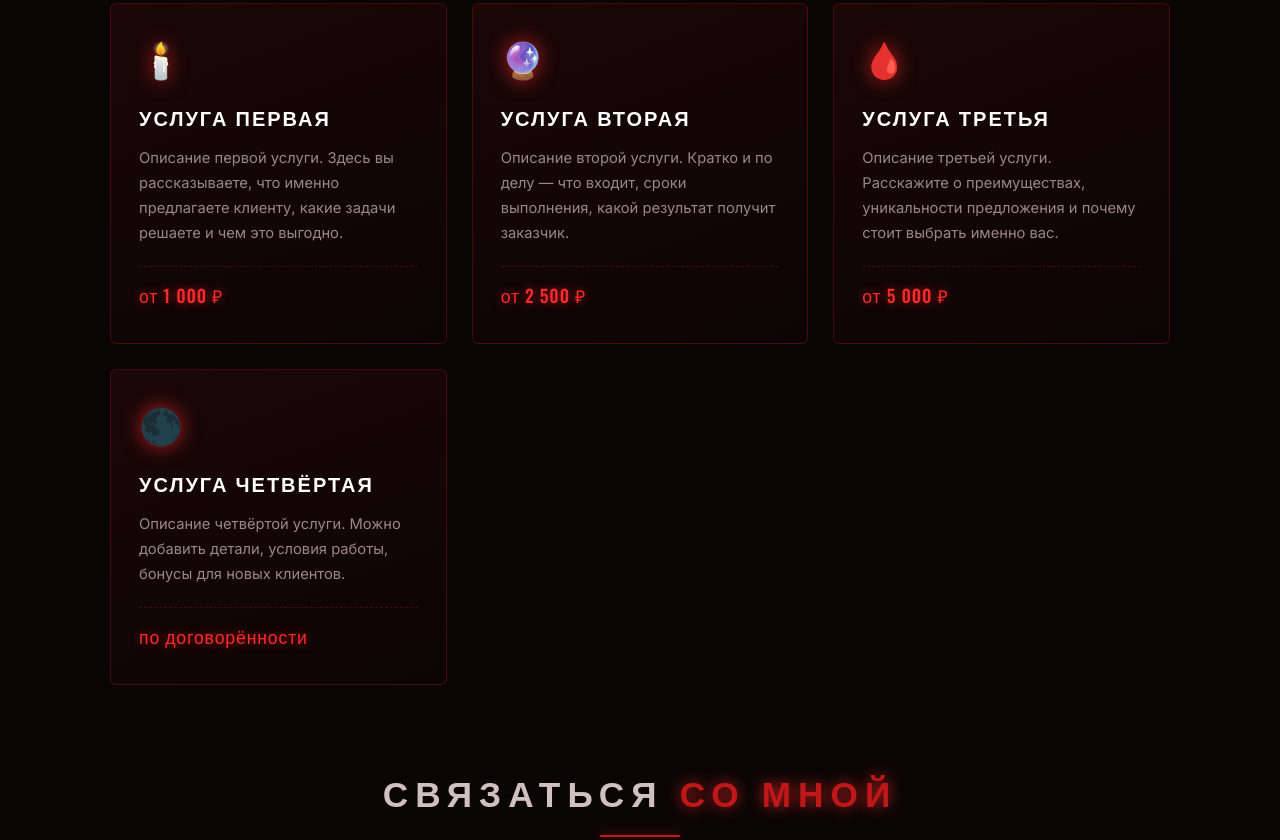
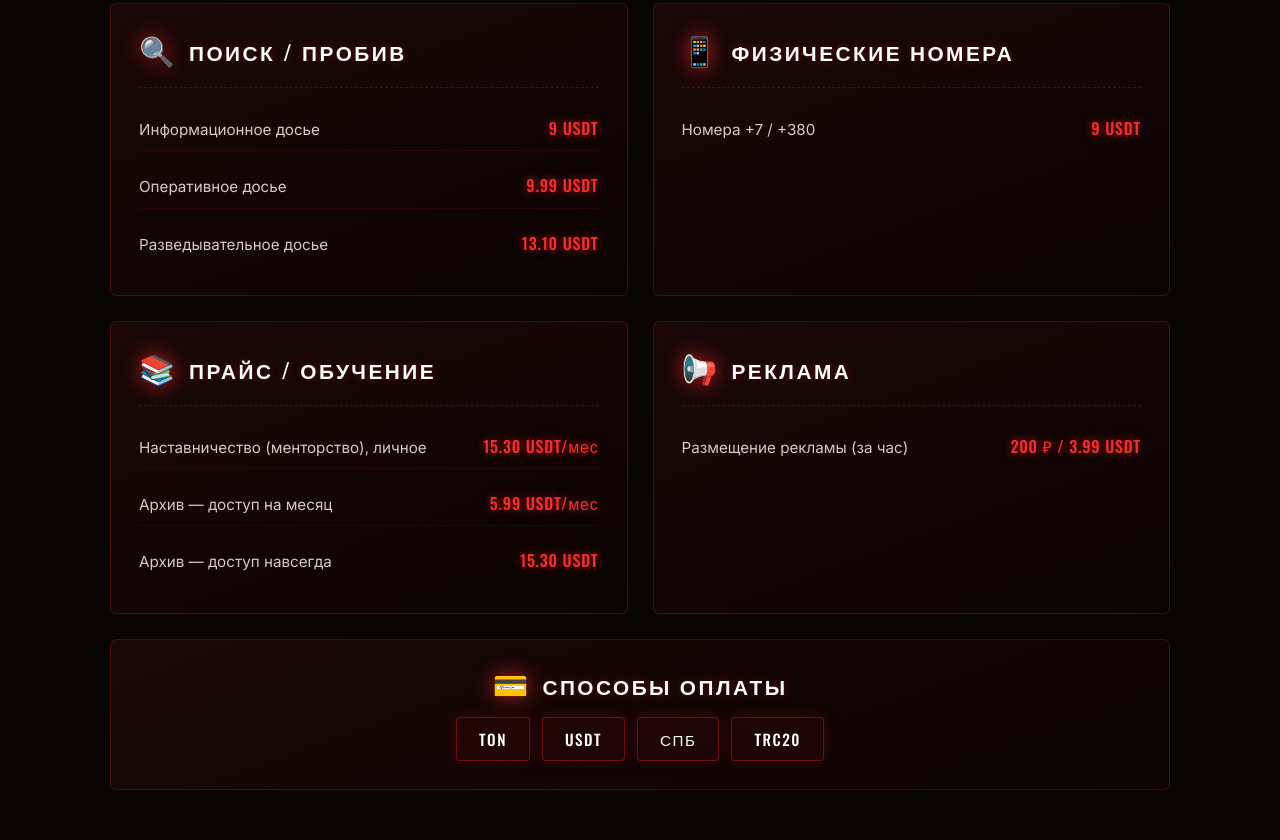
Before and after one commit to tgvherogorg/tgvherogorg.github.io, a plain HTML site: page index.html in a window 1280 px wide. Shown: the part 838-1678 px from the top of the page. Drawn offline with nearby package versions, Linux system fonts and the light colour scheme.

Commit message:
Update index.html

```diff
--- a/index.html
+++ b/index.html
@@ -247,9 +247,10 @@
             box-shadow: 0 0 12px var(--red);
         }
 
+        /* ============ УСЛУГИ — КОМПАКТНЫЙ ВИД ============ */
         .services {
             display: grid;
-            grid-template-columns: repeat(auto-fit, minmax(280px, 1fr));
+            grid-template-columns: repeat(auto-fit, minmax(340px, 1fr));
             gap: 25px;
         }
 
@@ -257,7 +258,7 @@
             background: linear-gradient(160deg, rgba(30,8,8,0.9) 0%, rgba(12,4,4,0.95) 100%);
             border: 1px solid rgba(192, 24, 24, 0.3);
             border-radius: 6px;
-            padding: 35px 28px;
+            padding: 30px 28px;
             position: relative;
             overflow: hidden;
             transition: all 0.4s ease;
@@ -276,45 +277,118 @@
 
         .service-card:hover {
             border-color: var(--red-bright);
-            transform: translateY(-8px);
+            transform: translateY(-6px);
             box-shadow: 0 15px 40px rgba(0,0,0,0.7), 0 0 30px rgba(192,24,24,0.3);
         }
 
         .service-card:hover::before { opacity: 1; }
 
+        /* Заголовок карточки-категории */
+        .service-header {
+            display: flex;
+            align-items: center;
+            gap: 14px;
+            padding-bottom: 18px;
+            margin-bottom: 18px;
+            border-bottom: 1px dashed rgba(192, 24, 24, 0.35);
+        }
+
         .service-icon {
-            font-size: 2.2rem;
-            margin-bottom: 20px;
-            display: inline-block;
+            flex-shrink: 0;
+            font-size: 1.8rem;
             filter: drop-shadow(0 0 10px rgba(255, 42, 42, 0.7));
         }
 
         .service-card h3 {
             font-family: 'Oswald', sans-serif;
-            font-size: 1.25rem;
-            letter-spacing: 0.1em;
+            font-size: 1.3rem;
+            letter-spacing: 0.12em;
             text-transform: uppercase;
             color: #fff;
-            margin-bottom: 14px;
+            text-shadow: 0 0 10px rgba(255, 42, 42, 0.3);
         }
 
-        .service-card p {
-            font-size: 0.92rem;
-            color: #9a8888;
-            line-height: 1.7;
-            margin-bottom: 20px;
+        /* Список позиций внутри категории */
+        .service-list {
+            list-style: none;
+            display: flex;
+            flex-direction: column;
+            gap: 12px;
         }
 
-        .service-price {
+        .service-list li {
+            display: flex;
+            justify-content: space-between;
+            align-items: baseline;
+            gap: 14px;
+            padding: 10px 0;
+            border-bottom: 1px solid rgba(192, 24, 24, 0.12);
+            font-size: 0.95rem;
+        }
+
+        .service-list li:last-child { border-bottom: none; }
+
+        .service-list .name {
+            color: #d8c8c8;
+            line-height: 1.4;
+            flex: 1;
+        }
+
+        .service-list .price {
             font-family: 'Oswald', sans-serif;
-            font-size: 1.1rem;
+            font-size: 1rem;
             color: var(--red-bright);
             letter-spacing: 0.05em;
             text-shadow: 0 0 10px rgba(255, 42, 42, 0.6);
-            padding-top: 15px;
-            border-top: 1px dashed rgba(192, 24, 24, 0.3);
+            white-space: nowrap;
+            flex-shrink: 0;
         }
 
+        /* Карточка "Способ оплаты" */
+        .payment-card {
+            grid-column: 1 / -1;
+            text-align: center;
+            padding: 28px 28px;
+        }
+
+        .payment-card .service-header {
+            justify-content: center;
+            border-bottom: none;
+            margin-bottom: 14px;
+            padding-bottom: 0;
+        }
+
+        .payment-tags {
+            display: flex;
+            flex-wrap: wrap;
+            justify-content: center;
+            gap: 12px;
+            margin-top: 10px;
+        }
+
+        .payment-tag {
+            font-family: 'Oswald', sans-serif;
+            font-size: 0.95rem;
+            letter-spacing: 0.1em;
+            text-transform: uppercase;
+            padding: 10px 22px;
+            border: 1px solid rgba(192, 24, 24, 0.5);
+            border-radius: 4px;
+            color: #fff;
+            background: rgba(192, 24, 24, 0.08);
+            box-shadow: 0 0 15px rgba(192, 24, 24, 0.2);
+            transition: all 0.3s ease;
+        }
+
+        .payment-tag:hover {
+            border-color: var(--red-bright);
+            box-shadow: 0 0 25px rgba(255, 42, 42, 0.6);
+            color: var(--red-bright);
+            text-shadow: 0 0 10px rgba(255, 42, 42, 0.8);
+            transform: translateY(-3px);
+        }
+
+        /* ============ КОНТАКТЫ ============ */
         .contacts { margin-top: 80px; }
 
         .contacts-grid {
@@ -421,10 +495,13 @@
             .divider { margin: 35px auto; }
             .tg-section { margin-bottom: 60px; }
             .tg-btn { padding: 16px 28px; font-size: 0.95rem; gap: 10px; width: 100%; justify-content: center; }
-            .service-card { padding: 28px 22px; }
+            .service-card { padding: 24px 20px; }
+            .services { grid-template-columns: 1fr; }
             .section-title { margin-bottom: 35px; }
             .contacts { margin-top: 60px; }
             .contact-card { padding: 20px 26px; }
+            .service-list li { font-size: 0.9rem; }
+            .service-list .price { font-size: 0.92rem; }
         }
     </style>
 </head>
@@ -463,39 +540,95 @@
 
         <h2 class="section-title">Наши <span>услуги</span></h2>
 
-        <!-- ============ ЗАМЕНИТЬ: ТЕКСТЫ УСЛУГ ============ -->
         <div class="services">
 
+            <!-- КАТЕГОРИЯ 1: ПОИСК / ПРОБИВ -->
             <div class="service-card">
-                <div class="service-icon">🕯️</div>
-                <h3>Услуга первая</h3>
-                <p>Описание первой услуги. Здесь вы рассказываете, что именно предлагаете клиенту, какие задачи решаете и чем это выгодно.</p>
-                <div class="service-price">от 1 000 ₽</div>
+                <div class="service-header">
+                    <div class="service-icon">🔍</div>
+                    <h3>Поиск / Пробив</h3>
+                </div>
+                <ul class="service-list">
+                    <li>
+                        <span class="name">Информационное досье</span>
+                        <span class="price">9 USDT</span>
+                    </li>
+                    <li>
+                        <span class="name">Оперативное досье</span>
+                        <span class="price">9.99 USDT</span>
+                    </li>
+                    <li>
+                        <span class="name">Разведывательное досье</span>
+                        <span class="price">13.10 USDT</span>
+                    </li>
+                </ul>
             </div>
 
+            <!-- КАТЕГОРИЯ 2: ФИЗИЧЕСКИЕ НОМЕРА -->
             <div class="service-card">
-                <div class="service-icon">🔮</div>
-                <h3>Услуга вторая</h3>
-                <p>Описание второй услуги. Кратко и по делу — что входит, сроки выполнения, какой результат получит заказчик.</p>
-                <div class="service-price">от 2 500 ₽</div>
+                <div class="service-header">
+                    <div class="service-icon">📱</div>
+                    <h3>Физические номера</h3>
+                </div>
+                <ul class="service-list">
+                    <li>
+                        <span class="name">Номера +7 / +380</span>
+                        <span class="price">9 USDT</span>
+                    </li>
+                </ul>
             </div>
 
+            <!-- КАТЕГОРИЯ 3: ПРАЙС / ОБУЧЕНИЕ -->
             <div class="service-card">
-                <div class="service-icon">🩸</div>
-                <h3>Услуга третья</h3>
-                <p>Описание третьей услуги. Расскажите о преимуществах, уникальности предложения и почему стоит выбрать именно вас.</p>
-                <div class="service-price">от 5 000 ₽</div>
+                <div class="service-header">
+                    <div class="service-icon">📚</div>
+                    <h3>Прайс / Обучение</h3>
+                </div>
+                <ul class="service-list">
+                    <li>
+                        <span class="name">Наставничество (менторство), личное</span>
+                        <span class="price">15.30 USDT/мес</span>
+                    </li>
+                    <li>
+                        <span class="name">Архив — доступ на месяц</span>
+                        <span class="price">5.99 USDT/мес</span>
+                    </li>
+                    <li>
+                        <span class="name">Архив — доступ навсегда</span>
+                        <span class="price">15.30 USDT</span>
+                    </li>
+                </ul>
             </div>
 
+            <!-- КАТЕГОРИЯ 4: РЕКЛАМА -->
             <div class="service-card">
-                <div class="service-icon">🌑</div>
-                <h3>Услуга четвёртая</h3>
-                <p>Описание четвёртой услуги. Можно добавить детали, условия работы, бонусы для новых клиентов.</p>
-                <div class="service-price">по договорённости</div>
+                <div class="service-header">
+                    <div class="service-icon">📢</div>
+                    <h3>Реклама</h3>
+                </div>
+                <ul class="service-list">
+                    <li>
+                        <span class="name">Размещение рекламы (за час)</span>
+                        <span class="price">200 ₽ / 3.99 USDT</span>
+                    </li>
+                </ul>
+            </div>
+
+            <!-- КАТЕГОРИЯ 5: СПОСОБ ОПЛАТЫ (на всю ширину) -->
+            <div class="service-card payment-card">
+                <div class="service-header">
+                    <div class="service-icon">💳</div>
+                    <h3>Способы оплаты</h3>
+                </div>
+                <div class="payment-tags">
+                    <span class="payment-tag">TON</span>
+                    <span class="payment-tag">USDT</span>
+                    <span class="payment-tag">СПБ</span>
+                    <span class="payment-tag">TRC20</span>
+                </div>
             </div>
 
         </div>
-        <!-- ============ КОНЕЦ РЕДАКТИРУЕМОГО БЛОКА ============ -->
 
         <section class="contacts">
             <h2 class="section-title">Связаться <span>со мной</span></h2>
```
